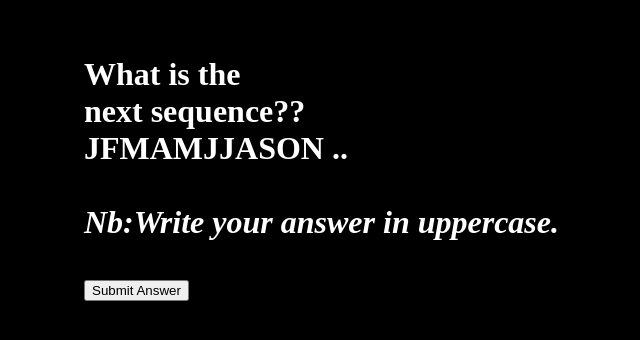
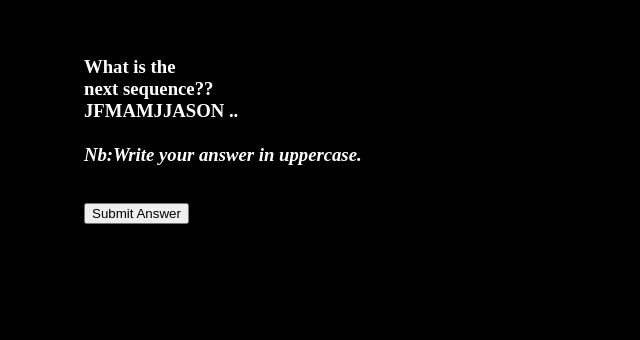
Before and after one commit to AISWARYAK99/riddle3, a plain HTML site: page index.html in a window 1280 px wide. Shown: the part 136-476 px from the top of the page, without its empty margins (364-1004 px from the left). Drawn offline with Linux system fonts and the light colour scheme.

Commit message:
Update index.html

```diff
--- a/index.html
+++ b/index.html
@@ -6,7 +6,7 @@
     <title>riddle2</title>
 </head>
 <body style="background-color:black;margin-left: 35%;margin-top:15% ;">
-    <h1 style="color: white;">What is the <br> next sequence??<br>JFMAMJJASON ..<br><br><i>Nb:Write your answer in uppercase.</i></h1>
+    <h3 style="color: white;">What is the <br> next sequence??<br>JFMAMJJASON ..<br><br><i>Nb:Write your answer in uppercase.</i></h3>
 <br>
 <a href="index2.html">
     <button type="submit" form="form1" value="Submit">Submit Answer</button>
```
